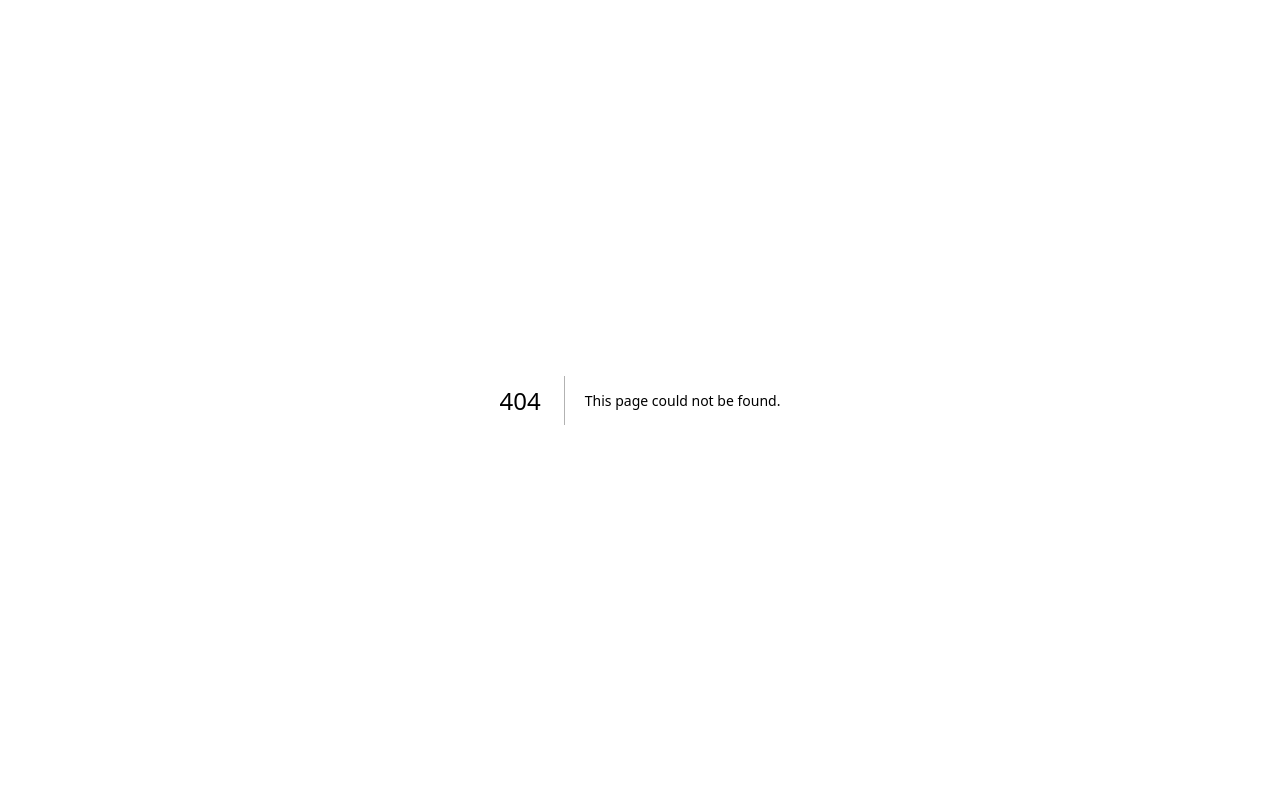
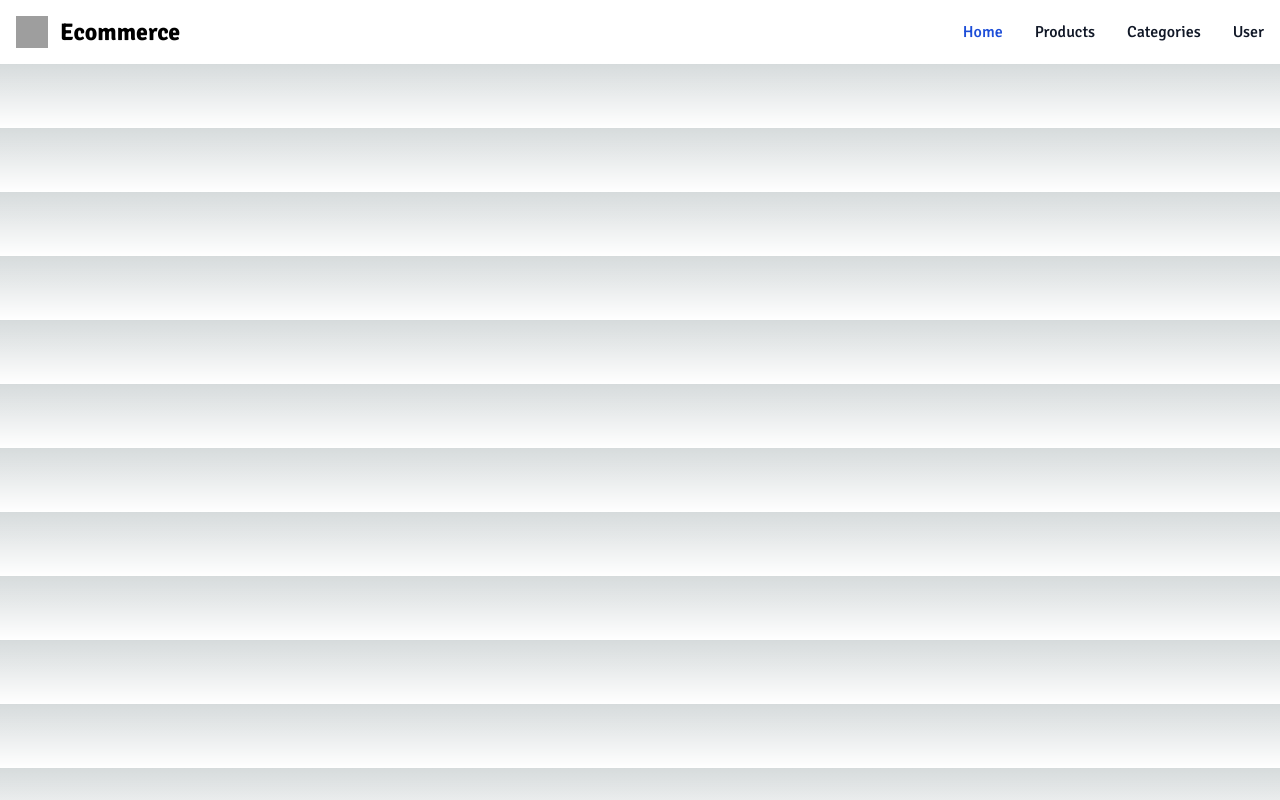
Before and after one commit to SVerma799/ecommerce-client, a Next.js app: page /components/Navbar in a window 1280 px wide. Before the commit this address had no page. Built offline with nearby package versions, Linux system fonts and the light colour scheme; grey boxes are pictures that could not be loaded.

Commit message:
Changes done to Navbar to the components

```diff
--- /dev/null
+++ b/src/pages/components/Navbar.tsx
@@ -0,0 +1,137 @@
+import Image from "next/image";
+import React, { useState } from "react";
+
+const Navbar = () => {
+  const [isOpen, setIsOpen] = useState(false);
+  return (
+    <nav className="bg-white border-gray-200 dark:bg-gray-900">
+      <div className="max-w-screen-xl flex flex-wrap items-center justify-between mx-auto p-4">
+        <a href="https://flowbite.com/" className="flex items-center">
+          <Image
+            src="https://flowbite.com/docs/images/logo.svg"
+            className="h-8 mr-3"
+            alt="Flowbite Logo"
+            width={32}
+            height={32}
+          />
+          <span className="self-center text-2xl font-semibold whitespace-nowrap dark:text-white">
+            Ecommerce
+          </span>
+        </a>
+        <button
+          data-collapse-toggle="navbar-default"
+          type="button"
+          className="inline-flex items-center p-2 w-10 h-10 justify-center text-sm text-gray-500 rounded-lg md:hidden hover:bg-gray-100 focus:outline-none focus:ring-2 focus:ring-gray-200 dark:text-gray-400 dark:hover:bg-gray-700 dark:focus:ring-gray-600"
+          aria-controls="navbar-default"
+          aria-expanded="false"
+        >
+          <span className="sr-only">Open main menu</span>
+          <svg
+            className="w-5 h-5"
+            aria-hidden="true"
+            xmlns="http://www.w3.org/2000/svg"
+            fill="none"
+            viewBox="0 0 17 14"
+          >
+            <path
+              stroke="currentColor"
+              stroke-linecap="round"
+              stroke-linejoin="round"
+              stroke-width="2"
+              d="M1 1h15M1 7h15M1 13h15"
+            />
+          </svg>
+        </button>
+        <div className="hidden w-full md:block md:w-auto" id="navbar-default">
+          <ul className="font-medium flex flex-col p-4 md:p-0 mt-4 border border-gray-100 rounded-lg bg-gray-50 md:flex-row md:space-x-8 md:mt-0 md:border-0 md:bg-white dark:bg-gray-800 md:dark:bg-gray-900 dark:border-gray-700">
+            <li>
+              <a
+                href="#"
+                className="block py-2 pl-3 pr-4 text-white bg-blue-700 rounded md:bg-transparent md:text-blue-700 md:p-0 dark:text-white md:dark:text-blue-500"
+                aria-current="page"
+              >
+                Home
+              </a>
+            </li>
+
+            {/* Products */}
+            <li>
+              <a
+                href="#"
+                className="block py-2 pl-3 pr-4 text-gray-900 rounded hover:bg-gray-100 md:hover:bg-transparent md:border-0 md:hover:text-blue-700 md:p-0 dark:text-white md:dark:hover:text-blue-500 dark:hover:bg-gray-700 dark:hover:text-white md:dark:hover:bg-transparent"
+              >
+                Products
+              </a>
+            </li>
+            {/* Categories */}
+            <li>
+              <a
+                href="#"
+                className="block py-2 pl-3 pr-4 text-gray-900 rounded hover:bg-gray-100 md:hover:bg-transparent md:border-0 md:hover:text-blue-700 md:p-0 dark:text-white md:dark:hover:text-blue-500 dark:hover:bg-gray-700 dark:hover:text-white md:dark:hover:bg-transparent"
+              >
+                Categories
+              </a>
+            </li>
+            {/* Login */}
+            <li>
+              <button
+                id="dropdownNavbarLink"
+                data-dropdown-toggle="dropdownNavbar"
+                className="flex items-center justify-between w-full py-2 pl-3 pr-4 text-gray-900 rounded hover:bg-gray-100 md:hover:bg-transparent md:border-0 md:hover:text-blue-700 md:p-0 md:w-auto dark:text-white md:dark:hover:text-blue-500 dark:focus:text-white dark:border-gray-700 dark:hover:bg-gray-700 md:dark:hover:bg-transparent"
+                onClick={() => setIsOpen(!isOpen)}
+              >
+                User
+              </button>
+              {isOpen && (
+                <div
+                  id="dropdownNavbar"
+                  className="z-10 hidden font-normal bg-white divide-y divide-gray-100 rounded-lg shadow w-44 dark:bg-gray-700 dark:divide-gray-600"
+                >
+                  <ul
+                    className="py-2 text-sm text-gray-700 dark:text-gray-400"
+                    aria-labelledby="dropdownLargeButton"
+                  >
+                    <li>
+                      <a
+                        href="#"
+                        className="block px-4 py-2 hover:bg-gray-100 dark:hover:bg-gray-600 dark:hover:text-white"
+                      >
+                        SignIn
+                      </a>
+                    </li>
+                    <li>
+                      <a
+                        href="#"
+                        className="block px-4 py-2 hover:bg-gray-100 dark:hover:bg-gray-600 dark:hover:text-white"
+                      >
+                        Settings
+                      </a>
+                    </li>
+                    <li>
+                      <a
+                        href="#"
+                        className="block px-4 py-2 hover:bg-gray-100 dark:hover:bg-gray-600 dark:hover:text-white"
+                      >
+                        Earnings
+                      </a>
+                    </li>
+                  </ul>
+                  <div className="py-1">
+                    <a
+                      href="#"
+                      className="block px-4 py-2 text-sm text-gray-700 hover:bg-gray-100 dark:hover:bg-gray-600 dark:text-gray-400 dark:hover:text-white"
+                    >
+                      Sign out
+                    </a>
+                  </div>
+                </div>
+              )}
+            </li>
+          </ul>
+        </div>
+      </div>
+    </nav>
+  );
+};
+
+export default Navbar;
--- a/src/pages/index.tsx
+++ b/src/pages/index.tsx
@@ -1,11 +1,14 @@
 import Image from "next/image";
 import { Inter } from "next/font/google";
 import Link from "next/link";
+import Navbar from "./components/Navbar";
 
 const inter = Inter({ subsets: ["latin"] });
 
 export default function Home() {
   return (
+    <div>
+      <Navbar />
       <main
         className={`flex min-h-screen flex-col items-center justify-between p-24 ${inter.className}`}
       >
@@ -16,5 +19,6 @@
           <Link href="/auth/signin">Sign In</Link>
         </button>
       </main>
+    </div>
   );
 }
```
Lines whose indentation alone changed are shown as unchanged.
